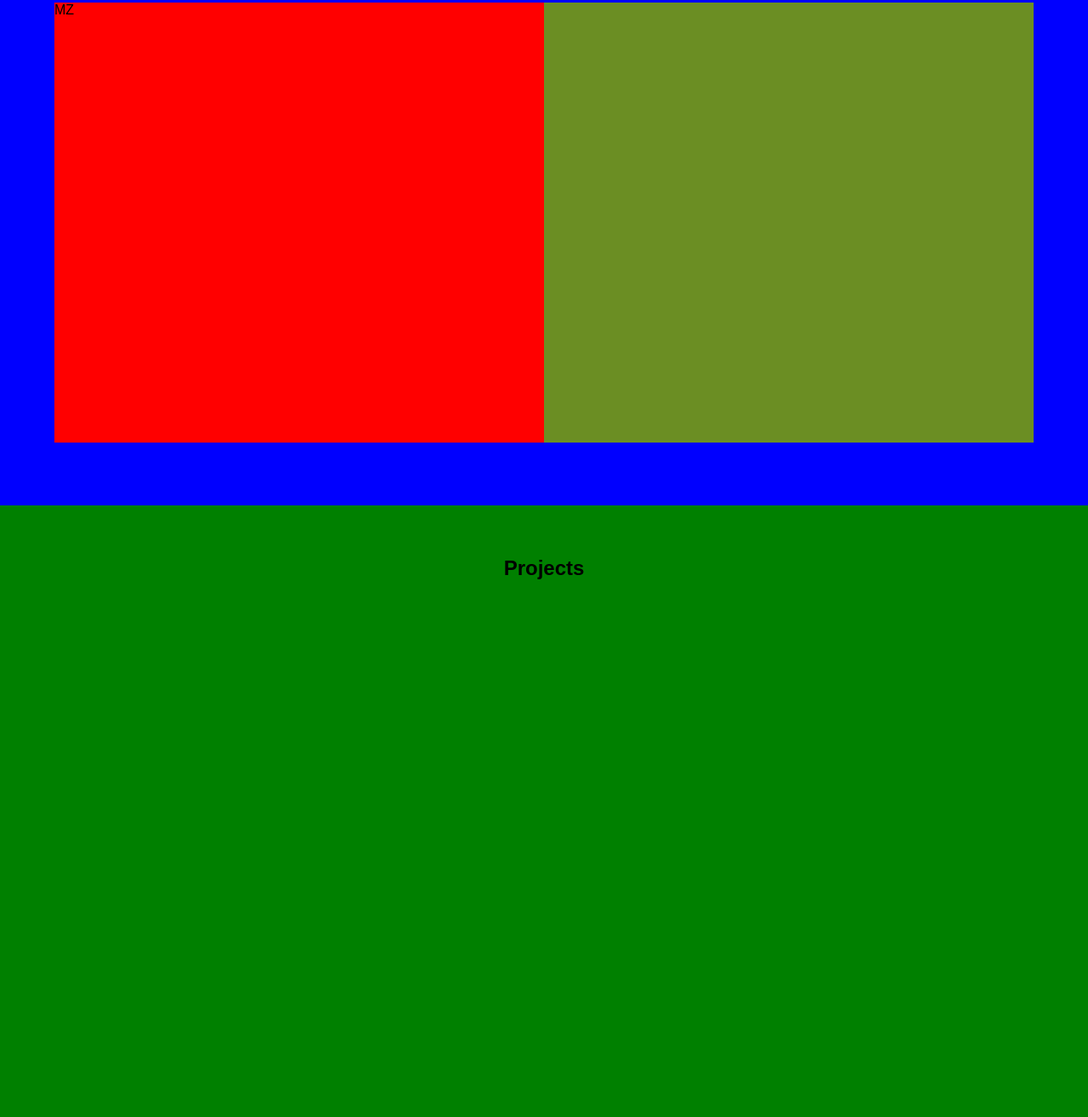
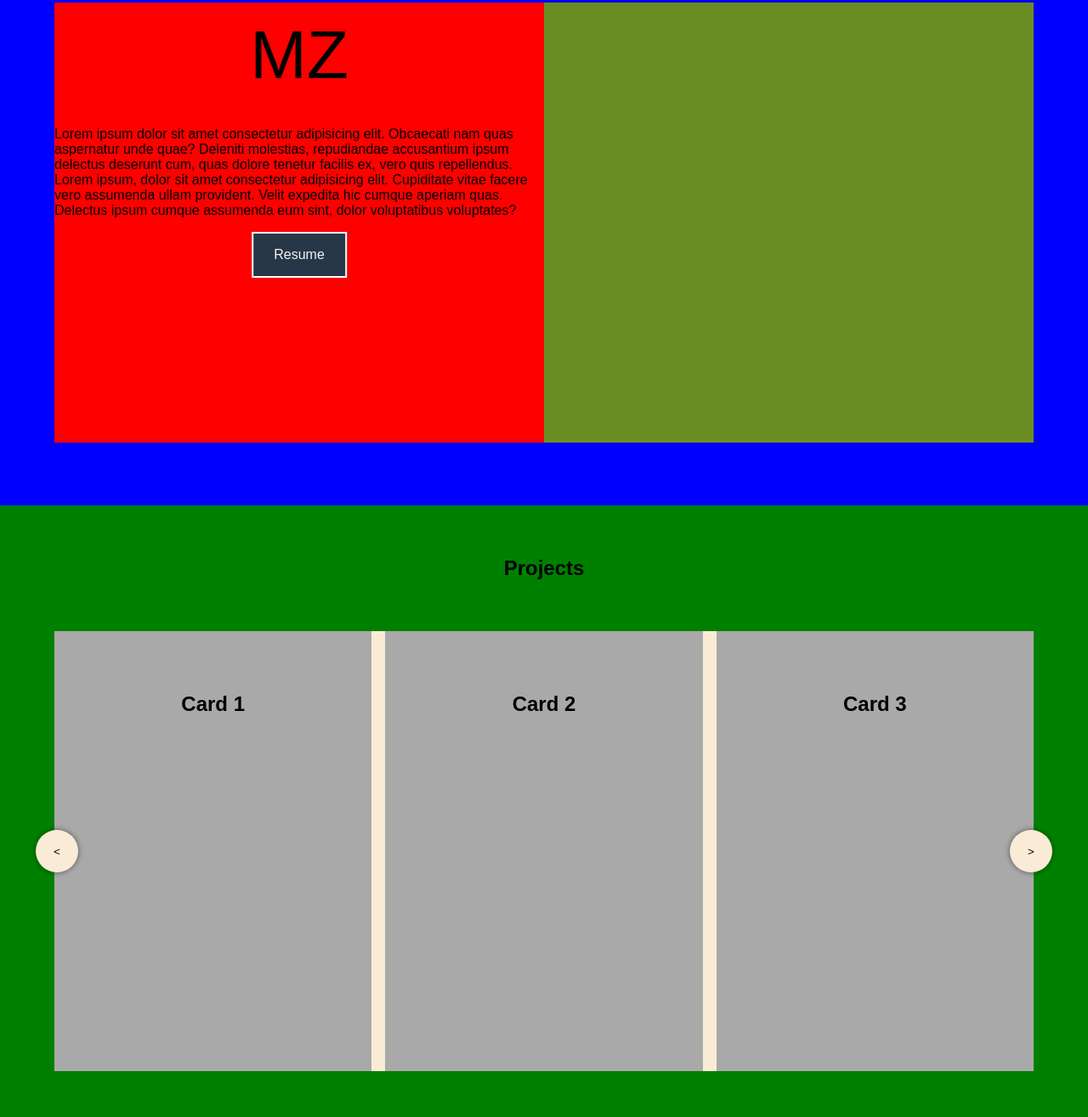
Before and after one commit to mzamarri/Single_Page_Portfolio, a plain HTML site: page index.html in a window 1280 px wide. Shown: the part 945-2260 px from the top of the page at 85% size. Drawn offline with Linux system fonts and the light colour scheme.

Commit message:
Finished card slider functionality, which will eventually display portfolio projects as cards

```diff
--- a/index.html
+++ b/index.html
@@ -1,7 +1,8 @@
 <!DOCTYPE html>
 <html>
     <head>
-        <link rel="stylesheet" href="./index.css" type="text/css">
+        <link rel="stylesheet" href="style.css" type="text/css">
+        <script src="script.js" defer></script>
     </head>
     <body>
         <header>
@@ -47,6 +48,11 @@
                         <div class="logo">
                             MZ
                         </div>
+                        <p class="description">
+                            Lorem ipsum dolor sit amet consectetur adipisicing elit. Obcaecati nam quas aspernatur unde quae? Deleniti molestias, repudiandae accusantium ipsum delectus deserunt cum, quas dolore tenetur facilis ex, vero quis repellendus.
+                            Lorem ipsum, dolor sit amet consectetur adipisicing elit. Cupiditate vitae facere vero assumenda ullam provident. Velit expedita hic cumque aperiam quas. Delectus ipsum cumque assumenda eum sint, dolor voluptatibus voluptates?
+                        </p>
+                        <a href="#">Resume</a>
                     </div>
                     <div class="skills">
 
@@ -55,6 +61,45 @@
             </section>
             <section id="section-3">
                 <h1>Projects</h1>
+                <div class="wrapper">
+                    <button id="left">&lt</button>
+                    <ul class="projects-content">
+                        <li class="card">
+                            <h1>Card 1</h1>
+                        </li>
+                        <li class="card">
+                            <h1>Card 2</h1>
+                        </li>
+                        <li class="card">
+                            <h1>Card 3</h1>
+                        </li>
+                        <li class="card">
+                            <h1>Card 4</h1>
+                        </li>
+                        <li class="card">
+                            <h1>Card 5</h1>
+                        </li>
+                        <li class="card">
+                            <h1>Card 6</h1>
+                        </li>
+                        <li class="card">
+                            <h1>Card 7</h1>
+                        </li>
+                        <li class="card">
+                            <h1>Card 8</h1>
+                        </li>
+                        <li class="card">
+                            <h1>Card 9</h1>
+                        </li>
+                        <li class="card">
+                            <h1>Card 10</h1>
+                        </li>
+                        <li class="card">
+                            <h1>Card 11</h1>
+                        </li>
+                    </ul>
+                    <button id="right">&gt</button>
+                </div>
             </section>
             <section id="section-4">
                 <h1>Contact</h1>
--- /dev/null
+++ b/script.js
@@ -0,0 +1,105 @@
+// This code is for the project section of the portfolio page
+
+// arrow buttons to shift cards
+const arrowBtn = document.querySelectorAll('.wrapper > button');
+const arrowBtnArray = [...arrowBtn];
+const carousel = document.querySelector('.projects-content');
+const cards = document.querySelectorAll('.card');
+
+// Page number for pagination and max page number
+let pageNum = 1, maxPageNum;
+
+// The following if statement checks if the number of cards is divisible by 3
+if (cards.length % 3 !== 0) {
+    const remainingCards = 3 - (cards.length % 3);
+    console.log("Number of remaining cards: " + remainingCards);
+    maxPageNum = (cards.length + remainingCards) / 3;
+    console.log("Max Page Number: " + maxPageNum);
+    // The following for loop creates the remaining cards to fill the carousel
+    for (let i = 1; i <= remainingCards; i++) {
+        let card = document.createElement('li');
+        card.style.visibility = "hidden";
+        card.className = "card";
+        card.textContent = `Card ${cards.length + i}`;
+        carousel.appendChild(card);
+    }
+}
+
+// Utility function for scrolling page in slider
+function scrollPage() {
+    carousel.scrollLeft = cards[(pageNum-1)*3].offsetLeft;
+}
+
+arrowBtn.forEach(btn => {
+    btn.addEventListener('click', () => {
+        if (btn.id === "left" && pageNum > 1) {
+            pageNum--;
+            scrollPage();
+        } else if (btn.id ==="right" && pageNum < maxPageNum) {
+            pageNum++;
+            scrollPage();
+        }
+        console.log("Button Clicked");
+        console.log("Page Number: " + pageNum);
+    });
+});
+
+// The following code is for the drag functionality
+let isDragging = false, startX, finalX, startScrollLeft;
+
+function startDrag(e) {
+    isDragging = true;
+    carousel.classList.add('dragging');
+    startX = e.pageX;
+    startScrollLeft = carousel.scrollLeft;
+}
+
+function dragging(e) {
+    if (!isDragging) return; // if not dragging, do nothing
+    finalX = (e.pageX - startX) * 0.7;
+    carousel.scrollLeft = startScrollLeft - finalX;
+}
+
+function stopDrag(e) {
+    // console.log(e.target);
+    // if (arrowBtnArray.includes(e.target)) {
+    //     console.log("Arrow Button Clicked");
+    //     return; // if arrow button is clicked, do nothing
+    // }
+
+    isDragging = false;
+    carousel.classList.remove('dragging');
+    // variable for slider indicating switch point, which is half the width of a card
+    let sliderSwitchX = cards[0].offsetWidth / 2;
+    console.log("Slider Switch X: " + sliderSwitchX);
+    // Log the final position of the mouse from the start of the drag
+    console.log("Final X: " + finalX);
+    // Change page if carousel is dragged more than half of a card's width
+
+    // first if statement checks if the carousel is dragged more than half of a card's width, if so then go forward a page
+    if (-sliderSwitchX > finalX && pageNum < maxPageNum) {
+        pageNum++;
+        console.log("Shift right")
+        console.log("Page Number: " + pageNum);
+        scrollPage();
+    }
+    // second if statement checks if the carousel is dragged less than half of a card's width, if so then go back a page
+    else if (sliderSwitchX < finalX && pageNum > 1) {
+        pageNum--;
+        console.log("Shift left")
+        console.log("Page Number: " + pageNum);
+        scrollPage();
+    }
+    // else statement resets the carousel to the original position if the carousel is dragged less than half of a card's width
+    else {
+        console.log("Reset")
+        console.log("Page Number: " + pageNum)
+        scrollPage();
+    }
+    // Reset finalX to 0
+    finalX = 0;
+}
+
+carousel.addEventListener('mousedown', startDrag);
+carousel.addEventListener('mousemove', dragging);
+document.addEventListener('mouseup', stopDrag);
--- a/index.css
+++ b/style.css
@@ -190,6 +190,7 @@ header {
 
 .about-content .about-description {
     background-color: red;
+    position: relative;
 }
 
 .about-content .skills {
@@ -200,4 +201,97 @@ header {
     width: 25%;
     height: 25%;
     box-sizing: border-box;
+    position: relative;
+    left: 50%;
+    translate: -50%;
+    text-align: center;
+    font-size: 5em;
+    padding: 1rem 0;
 }
+
+.about-description .description {
+
+}
+
+.about-description a {
+    text-decoration: none;
+    color: var(--nav-color);
+    border: 2px solid white;
+    background-color: var(--nav-bg-color);
+    padding: 1rem 1.5rem;
+    position: absolute;
+    left: 50%;
+    translate: -50%;
+}
+
+.wrapper {
+    width: 90%;
+    height: 70%;
+    background-color: antiquewhite;
+    position: relative;
+    left: 50%;
+    translate: -50%;
+}
+
+.wrapper button {
+    width: 50px;
+    height: 50px;
+    background-color: antiquewhite;
+    border-radius: 50%;
+    border: none;
+    cursor: pointer;
+    position: absolute;
+    top: 50%;
+    transform: translateY(-50%);
+    box-shadow: 0 0 6px rgba(0, 0, 0, 0.5);
+}
+
+.wrapper button:first-child {
+    left: -22px;
+}
+
+.wrapper button:last-child {
+    right: -22px;
+}
+
+.wrapper .projects-content {
+    height: 100%;
+    padding: 0;
+    display: flex;
+    /* flex-wrap: wrap; */
+    /* justify-content: center; */
+    gap: 1em;
+    /* align-items: space-between;     */
+    /* padding: 1em; */
+    box-sizing: border-box;
+    overflow: hidden;
+    scroll-behavior: smooth;
+}
+
+.projects-content.dragging .card {
+    user-select: none;
+    cursor: grabbing;
+}
+
+.projects-content.dragging {
+    scroll-behavior: auto;
+    cursor: grabbing;
+}
+
+.projects-content .card {
+    height: 100%;
+    width: calc((100% - 2em) / 3);
+    flex: none;
+    list-style: none;
+    /* width: 340px; */
+    /* height: 100%; */
+    background-color: darkgray;
+    /* box-sizing: border-box; */
+    /* overflow: hidden; */
+    cursor: pointer;
+}
+
+.projects-content .card h1 {
+    margin-top: 3em;
+    text-align: center;
+}
```
Also changed, not shown: index.js (deleted, +0 -11 lines).
